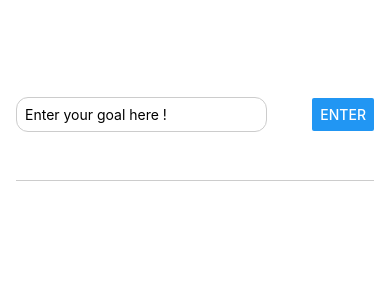
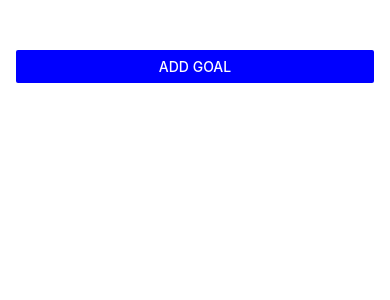
Before and after one commit to mdave94/ToDoList_ReacNative, a React Native app: screen / in a window 390 px wide. Shown: the top 300 px of the page. Built offline with nearby package versions, Linux system fonts and the light colour scheme.

Commit message:
Modal is added

```diff
--- a/App.js
+++ b/App.js
@@ -1,10 +1,17 @@
-import { StyleSheet, View, FlatList } from "react-native";
+import { StyleSheet, View, FlatList,Button } from "react-native";
 import { useState } from "react";
 import GoalItem from "./components/GoalItem";
 import GoalInput from "./components/GoalInput";
 
 export default function App() {
   const [goals, setGoals] = useState([]);
+  const [modalIsVisible,setModalIsVisible] = useState(false)
+
+
+  function startAddGoalHandler(){
+    setModalIsVisible(true)
+  }
+
 
   function addGoalHandler(enteredGoalText) {
     setGoals((currentGoals) => [
@@ -22,7 +29,8 @@ export default function App() {
 
   return (
     <View style={styles.appContainer}>
-      <GoalInput addGoalHandler={addGoalHandler} />
+      <Button title="Add Goal" color="blue" onPress={startAddGoalHandler}/>
+      <GoalInput isVisible={modalIsVisible} addGoalHandler={addGoalHandler} />
       <View style={styles.goalsContainer}>
         <FlatList
           data={goals}
--- a/components/GoalInput.js
+++ b/components/GoalInput.js
@@ -1,6 +1,5 @@
-
-import {View ,TextInput,StyleSheet,Button} from 'react-native'
-import { useState } from 'react';
+import { View, TextInput, StyleSheet, Button, Modal } from "react-native";
+import { useState } from "react";
 
 function GoalInput(props) {
   const [enteredGoalText, setEnteredGoalText] = useState("");
@@ -9,12 +8,13 @@ function GoalInput(props) {
     setEnteredGoalText(inputText);
   }
 
-    function addGoalHandler(){
+  function addGoalHandler() {
     props.addGoalHandler(enteredGoalText);
-        setEnteredGoalText('');
+    setEnteredGoalText("");
   }
 
   return (
+    <Modal animationType="slide" visible={props.isVisible}>
       <View style={styles.inputContainer}>
         <TextInput
           style={styles.textInput}
@@ -24,11 +24,11 @@ function GoalInput(props) {
         />
         <Button title="Enter" onPress={addGoalHandler} />
       </View>
+    </Modal>
   );
 }
 
 export default GoalInput;
-
 
 const styles = StyleSheet.create({
   textInput: {
--- a/components/GoalItem.js
+++ b/components/GoalItem.js
@@ -1,13 +1,17 @@
 import { StyleSheet, View, Text, Pressable } from "react-native";
 
 function GoalItem(props) {
+  return (
+    <View style={styles.goalItem}>
+      <Pressable
+        android_ripple={{ color: "#dddddd" }}
+        onPress={props.onDeleteItem.bind(this, props.id)}
+        style={({pressed})=>pressed && styles.pressedItem}
 
-  return (
-    <Pressable onPress={props.onDeleteItem.bind(this,props.id)}>
-      <View style={styles.goalItem}>
+      >
         <Text style={styles.goalText}>{props.text}</Text>
-      </View>
-    </Pressable>
+      </Pressable>
+    </View>
   );
 }
 
@@ -16,12 +20,15 @@ export default GoalItem;
 const styles = StyleSheet.create({
   goalItem: {
     margin: 8,
-    padding: 8,
     borderRadius: 6,
     backgroundColor: "#5e0acc",
     color: "white",
   },
   goalText: {
     color: "white",
+    padding: 8,
   },
+  pressedItem:{
+    opacity:0.5,
+  }
 });
```
Lines whose indentation alone changed are shown as unchanged.
